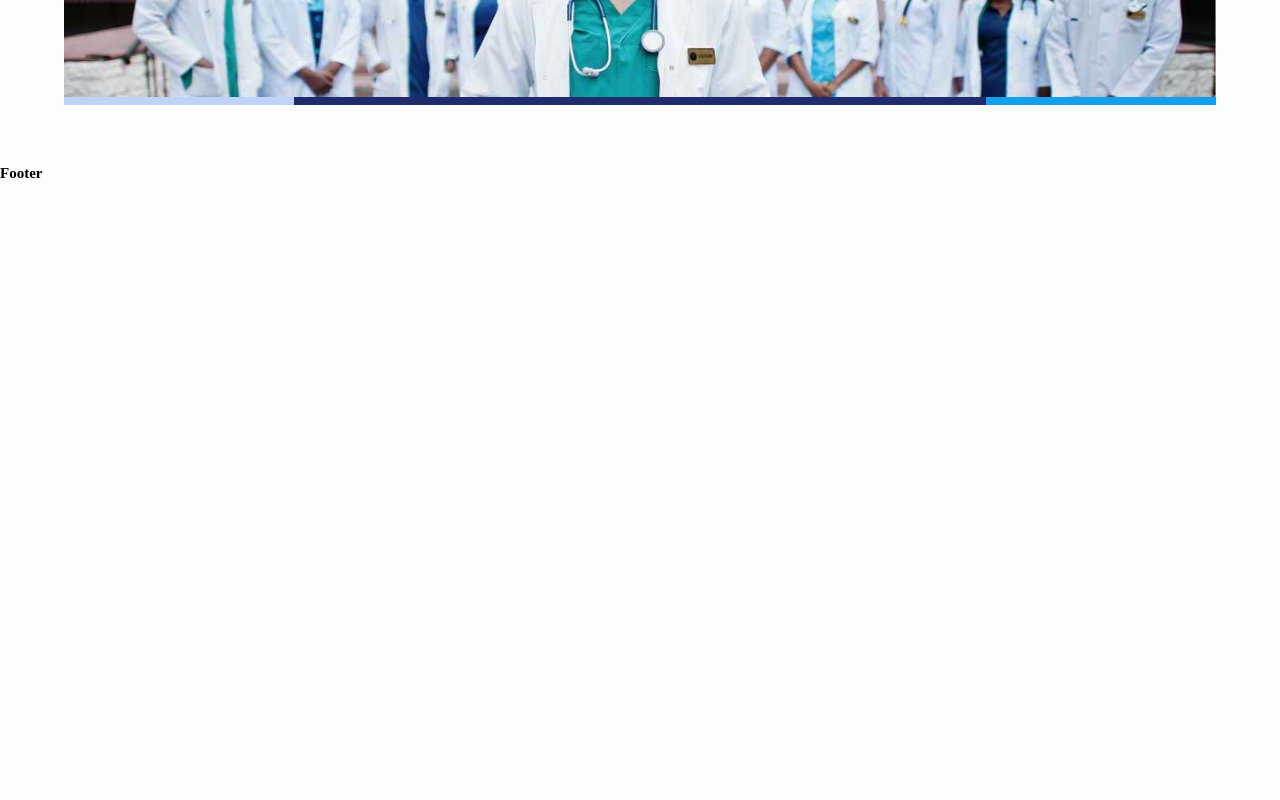
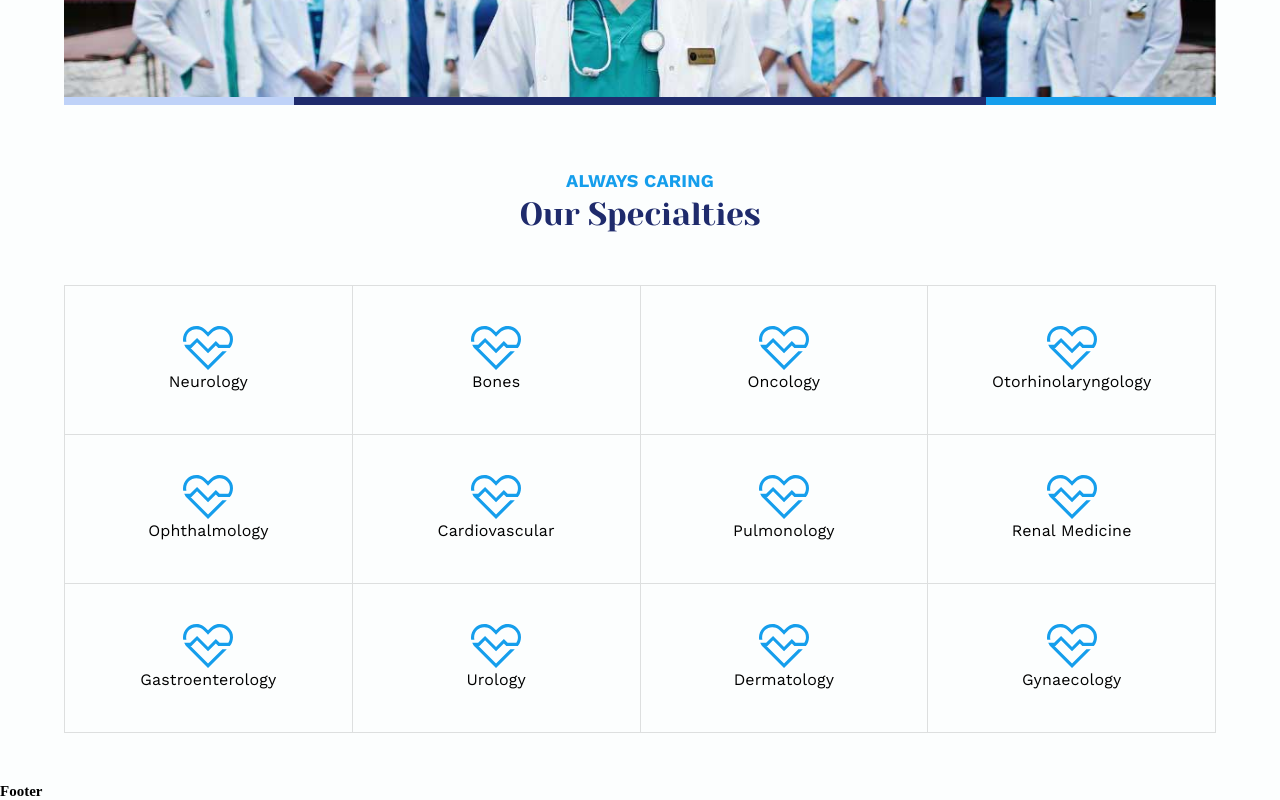
Before and after one commit to dovecancode/al-ameer, a React (Vite) app: page / in a window 1280 px wide. Shown: the part 1458-2258 px from the top of the page. Before the commit the page ends 1640 px from the top, so only its background shows below. Built offline with nearby package versions, Linux system fonts and the light colour scheme.

Commit message:
#46 finished coding the specialties section

```diff
--- a/src/Screens/HomeScreen/index.jsx
+++ b/src/Screens/HomeScreen/index.jsx
@@ -1,4 +1,5 @@
 import Hero from '../../components/Hero'
+import HomeSpecialties from '../../components/HomeSpecialties'
 import HomeWelcome from '../../components/HomeWelcome'
 
 function HomeScreen() {
@@ -6,6 +7,7 @@ function HomeScreen() {
     <>
       <Hero />
       <HomeWelcome />
+      <HomeSpecialties />
     </>
   )
 }
--- a/src/assets/img/home/index.jsx
+++ b/src/assets/img/home/index.jsx
@@ -1,5 +1,6 @@
 export { default as CalendarSvg } from './calendar.svg'
 export { default as CashSvg } from './cash.svg'
+export { default as HeartIcon } from './home-heart-icon.svg'
 export { default as ImgLine } from './img-line.svg'
 export { default as TeamSvg } from './team.svg'
 export { default as WelcomeDoc } from './welcome-doctors.jpg'
--- /dev/null
+++ b/src/components/HomeSpecialties/data.js
@@ -0,0 +1,55 @@
+import { HeartIcon } from '../../assets/img/home'
+
+const specialties = [
+  {
+    forte: 'Neurology',
+    icon: HeartIcon,
+  },
+  {
+    forte: 'Bones',
+    icon: HeartIcon,
+  },
+  {
+    forte: 'Oncology',
+    icon: HeartIcon,
+  },
+  {
+    forte: 'Otorhinolaryngology',
+    icon: HeartIcon,
+  },
+  {
+    forte: 'Ophthalmology',
+    icon: HeartIcon,
+  },
+  {
+    forte: 'Cardiovascular',
+    icon: HeartIcon,
+  },
+  {
+    forte: 'Pulmonology',
+    icon: HeartIcon,
+  },
+  {
+    forte: 'Renal Medicine',
+    icon: HeartIcon,
+  },
+
+  {
+    forte: 'Gastroenterology',
+    icon: HeartIcon,
+  },
+  {
+    forte: 'Urology',
+    icon: HeartIcon,
+  },
+  {
+    forte: 'Dermatology',
+    icon: HeartIcon,
+  },
+  {
+    forte: 'Gynaecology',
+    icon: HeartIcon,
+  },
+]
+
+export default specialties
--- /dev/null
+++ b/src/components/HomeSpecialties/index.jsx
@@ -0,0 +1,42 @@
+import { Box, Container, Stack, Typography } from '@mui/material'
+
+import SectionHeader from '../shared/SectionHeader'
+import { Item, SpeciaTiesSection } from './style'
+
+import specialties from './data'
+
+function HomeSpecialties() {
+  return (
+    <SpeciaTiesSection>
+      <Container>
+        <SectionHeader
+          headingTag={2}
+          spanText="always caring"
+          headingText="Our Specialties"
+        />
+
+        <Stack
+          sx={{
+            borderLeft: '0.1rem solid rgba(0, 0, 0, 0.12)',
+            borderTop: '0.1rem solid rgba(0, 0, 0, 0.12)',
+            width: '100%',
+            marginBlock: '5rem',
+            flexFlow: 'wrap',
+          }}
+          direction={{ xs: 'column', sm: 'row', md: 'row', xl: 'row' }}
+        >
+          {specialties.map((specialty) => {
+            return (
+              <Item key={specialty.forte} className="heart">
+                <Box component="img" src={specialty.icon} />
+                <Typography component="p">{specialty.forte}</Typography>
+              </Item>
+            )
+          })}
+        </Stack>
+      </Container>
+    </SpeciaTiesSection>
+  )
+}
+
+export default HomeSpecialties
--- /dev/null
+++ b/src/components/HomeSpecialties/style.js
@@ -0,0 +1,28 @@
+import { Box } from '@mui/material'
+import { styled } from '@mui/system'
+
+export const SpeciaTiesSection = styled('section')({
+  textAlign: 'center',
+})
+
+export const Item = styled(Box)(({ theme }) => {
+  return {
+    flex: '1',
+    padding: '4rem',
+    cursor: 'pointer',
+    transition: '0.5s',
+    borderBottom: '0.1rem solid rgba(0, 0, 0, 0.12)',
+    borderRight: '0.1rem solid rgba(0, 0, 0, 0.12)',
+    display: 'flex',
+    alignItems: 'center',
+    justifyContent: 'center',
+    flexDirection: 'column',
+    '&:hover': {
+      background: theme.palette.primary.main,
+      color: theme.palette.accent.main,
+    },
+    '@media(width >= 37rem)': {
+      flex: '1 0 25rem',
+    },
+  }
+})
```
Also changed, not shown: src/assets/img/home/home-heart-icon.svg (added).
